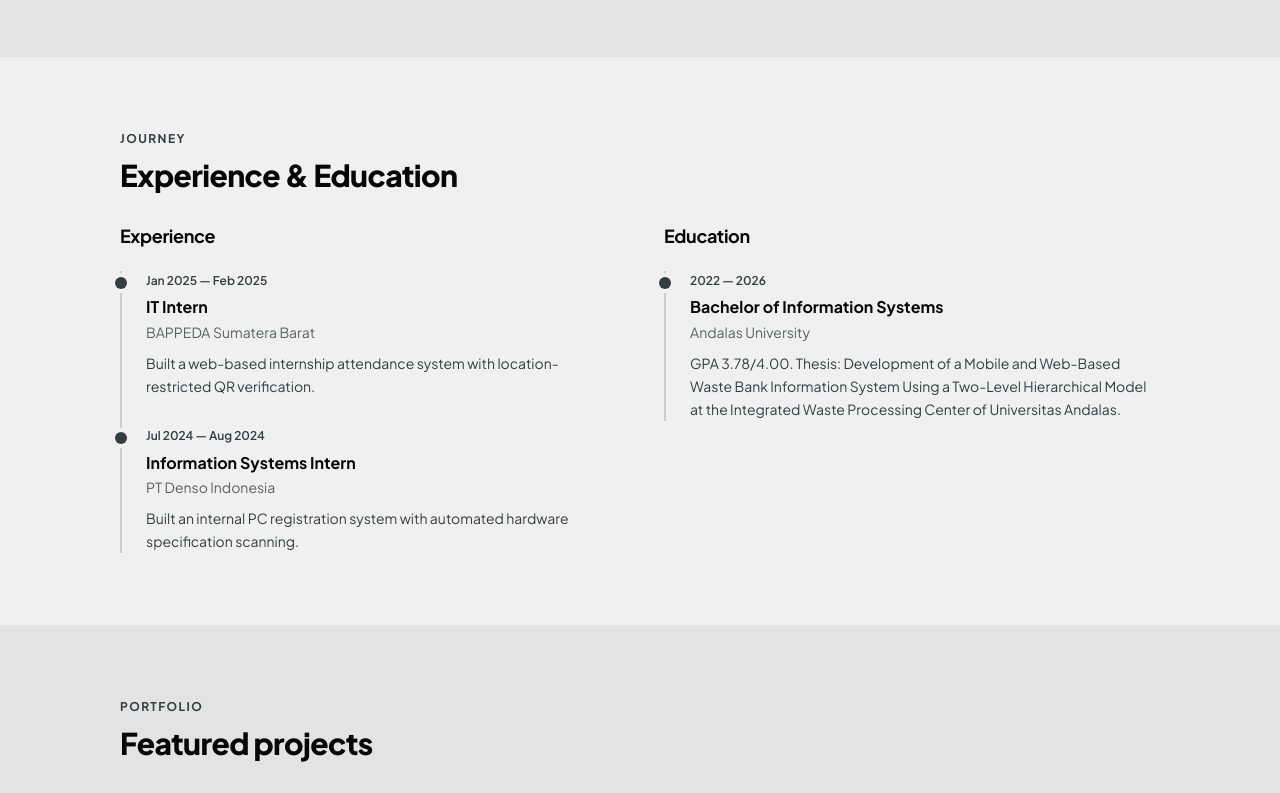
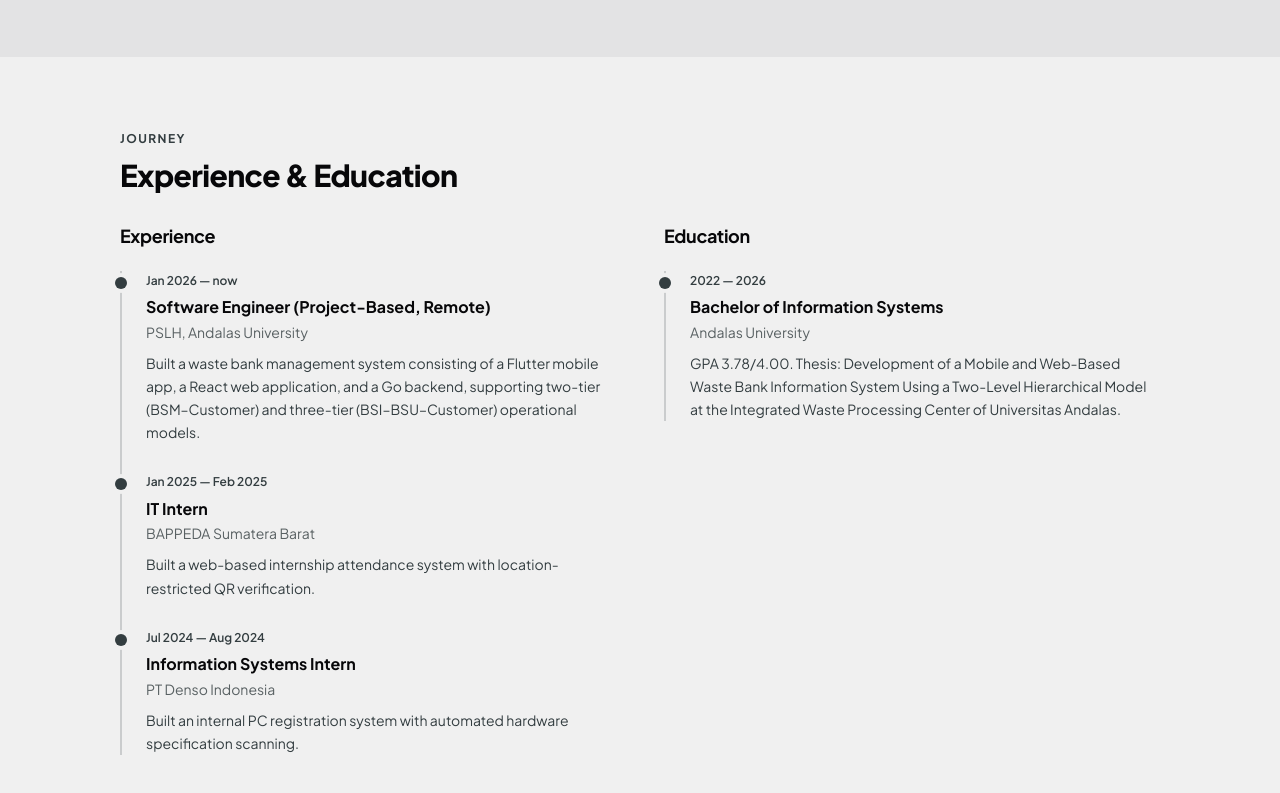
Before and after one commit to rmdsftr/porto, a React (Vite) app: page / in a window 1280 px wide. Shown: the part 1358-2151 px from the top of the page. Built offline with nearby package versions, Linux system fonts and the light colour scheme.

Commit message:
added experiences

```diff
--- a/src/data/profile.ts
+++ b/src/data/profile.ts
@@ -42,6 +42,12 @@ export const profile: Profile = {
 
   experiences: [
     {
+      title: 'Software Engineer (Project-Based, Remote)',
+      place: 'PSLH, Andalas University',
+      period: 'Jan 2026 — now',
+      description: 'Built a waste bank management system consisting of a Flutter mobile app, a React web application, and a Go backend, supporting two-tier (BSM–Customer) and three-tier (BSI–BSU–Customer) operational models.',
+    },
+    {
       title: 'IT Intern',
       place: 'BAPPEDA Sumatera Barat',
       period: 'Jan 2025 — Feb 2025',
```
